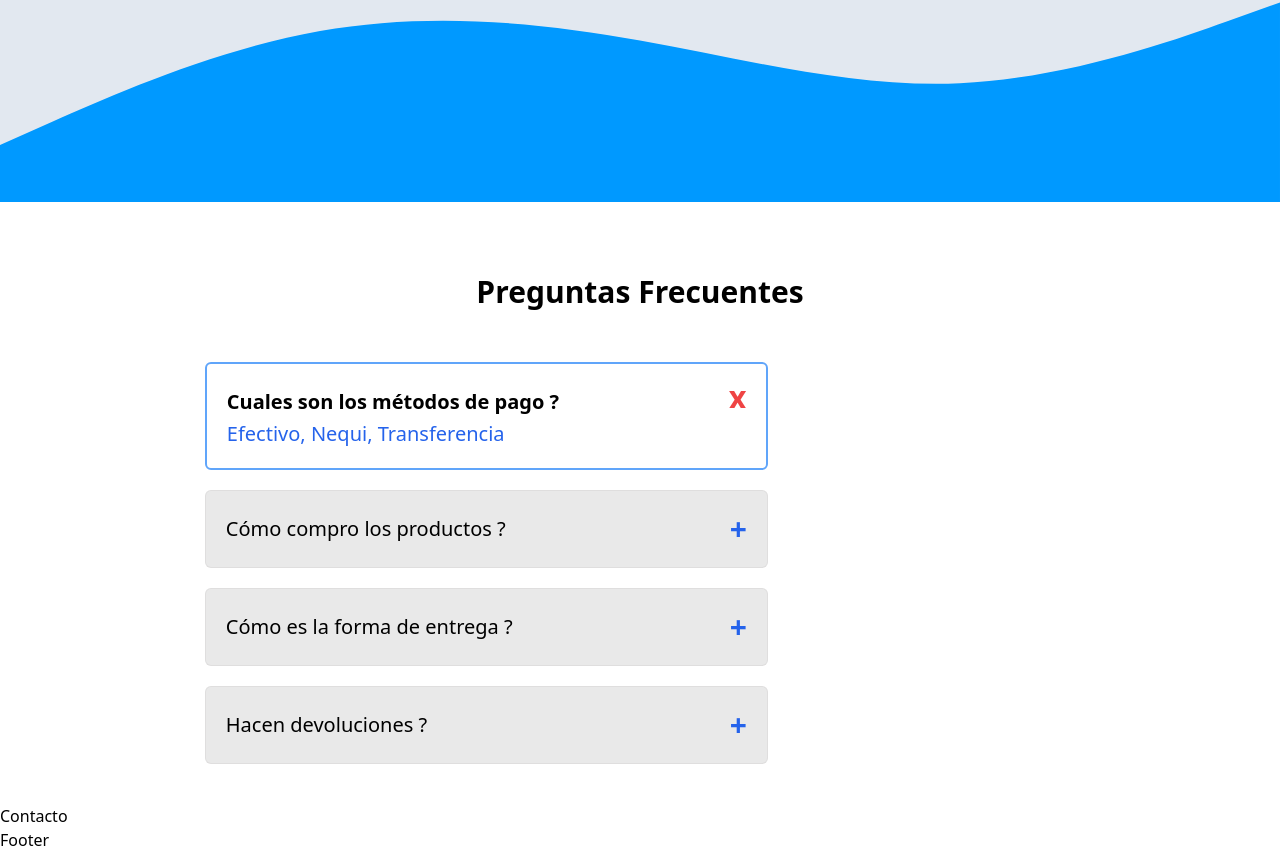
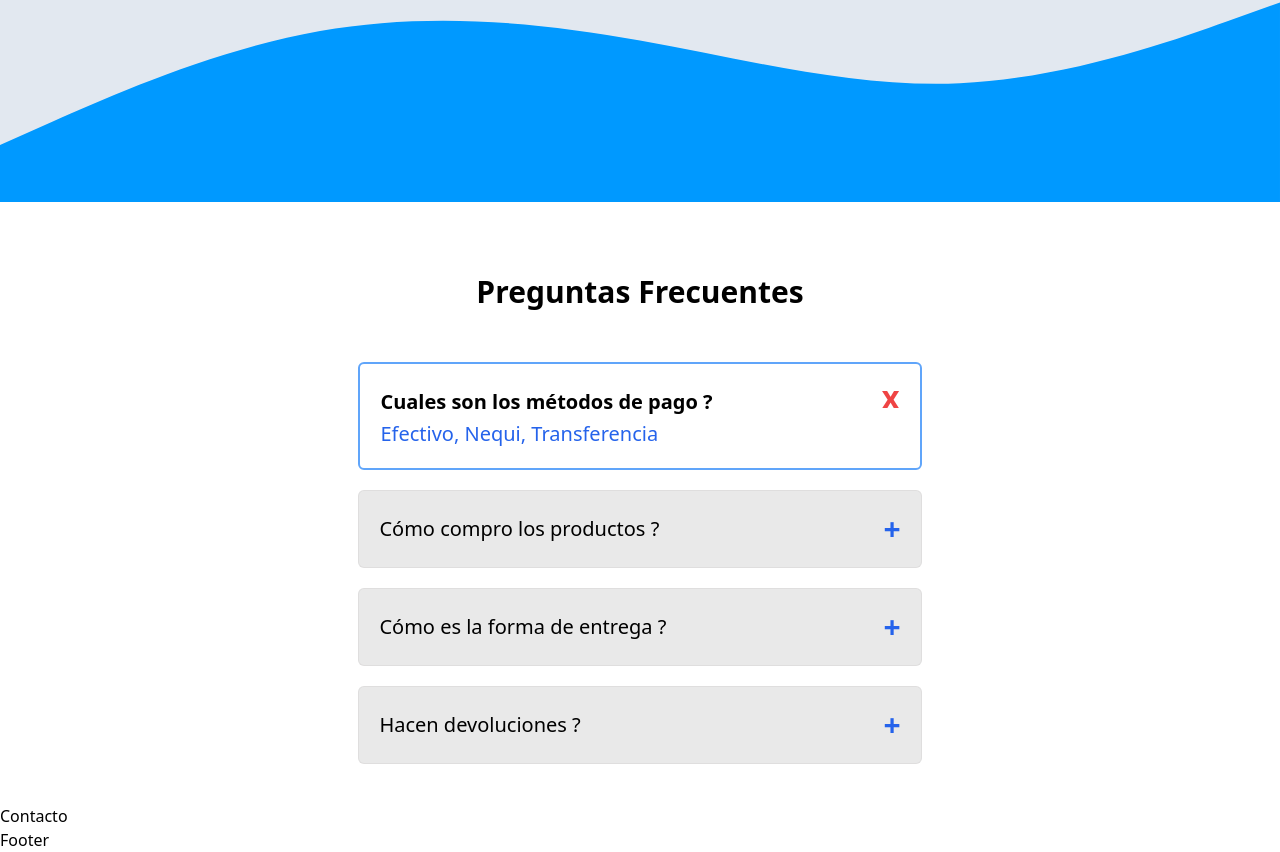
Before and after one commit to leoTechnologyDeveloper/food-static-site-react, a React (Vite) app: page / in a window 1280 px wide. Shown: the part 2157-3009 px from the top of the page. Built offline with nearby package versions, Linux system fonts and the light colour scheme; no server answers; the database is empty.

Commit message:
center questions

```diff
--- a/src/Components/Preguntas.jsx
+++ b/src/Components/Preguntas.jsx
@@ -28,13 +28,13 @@ const Preguntas = () => {
     //   <div className="flex flex-col md:flex-row  mx-auto justify-around"></div>
     // </div>
 
-    <div className="flex-col  mx-auto wrapper w-full text-center">
+    <div className="flex flex-col items-center mx-auto wrapper w-full text-center">
       <h2 className="text-2xl md:text-3xl my-8 font-bold">
         Preguntas Frecuentes{" "}
       </h2>
       {/* <div className="flex flex-col md:flex-row  mx-auto justify-around"></div> */}
-      <div className=" flex justify-center items-center py-5  max-w-screen-lg">
-        <div className="list w-11/12 md:w-3/5">
+      <div className="  py-5  max-w-screen-lg">
+        <div className="list w-11/12 md:w-3/5  mx-auto flex justify-center items-center flex-wrap">
           {list.map((item, key) => (
             <Accordion key={key} datas={item} />
           ))}
```
